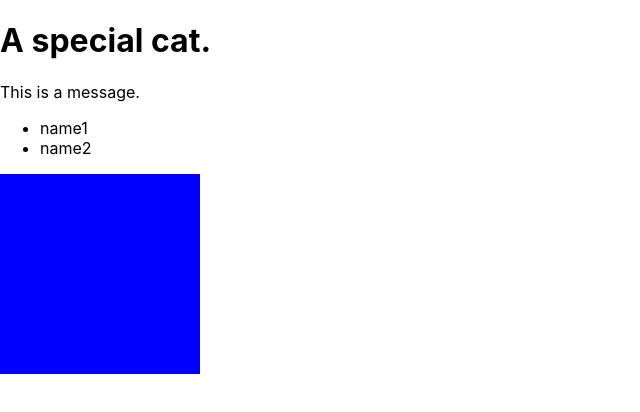
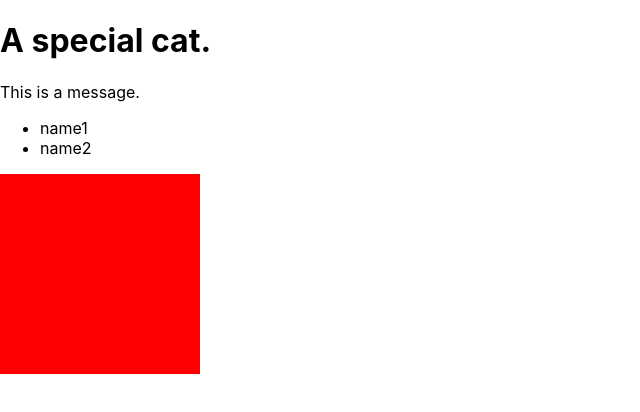
Before and after one commit to Timothy-Merchant/my-first-react-project, a React (Create React App) app in the folder my-first-project/: page / in a window 1280 px wide. Shown: the top 412 px of the page, without its empty margins (0-640 px from the left). Built offline with nearby package versions, Linux system fonts and the light colour scheme.

Commit message:
more answer refactoring for square, commented out tricksy for now

```diff
--- /dev/null
+++ b/my-first-project/src/components/Basket.js
@@ -0,0 +1,5 @@
+// const Basket = ({children}) => (
+
+
+// );
+// export default Basket;
--- a/my-first-project/src/components/Square.js
+++ b/my-first-project/src/components/Square.js
@@ -10,8 +10,8 @@ const divStyleDefault = {
     background: 'blue',
 };
 
-const Square = (props) => (
-    <div style={props.colour ? divStyle : divStyleDefault}></div>
+const Square = ({ colour }) => (
+    <div style={colour ? divStyle : divStyleDefault}></div>
 );
 
 export default Square;
--- a/my-first-project/src/components/Stuff.js
+++ b/my-first-project/src/components/Stuff.js
@@ -2,17 +2,26 @@ import Header from "./Header";
 import Paragraph from "./Paragraph";
 import Square from "./Square";
 import People from "./People";
+import Basket from "./Basket";
 
-const Stuff = ({square}) => {
+const Stuff = ({ square }) => {
     return (
         <>
+            {/* <Basket>
+                {[
+                    { name: "Coffee", price: 2.10 },
+                    { name: "Bananas", price: 3.50 },
+                    { name: "Milk", price: 250.65 },
+                    { name: "The Great Milk Shortage by Simon Schama", price: 12.99 },
+                ]}
+            </Basket> */}
             <Header>A special cat.</Header>
             <Paragraph>This is a message.</Paragraph>
             <People
                 names={['name1', 'name2']}
             />
             { square ? <Square
-                colour=""
+                colour="red"
             /> : null}
         </>
     );
```
Also changed, not shown: my-first-project/src/components/BasketItem.js (added, +8 -0 lines).
